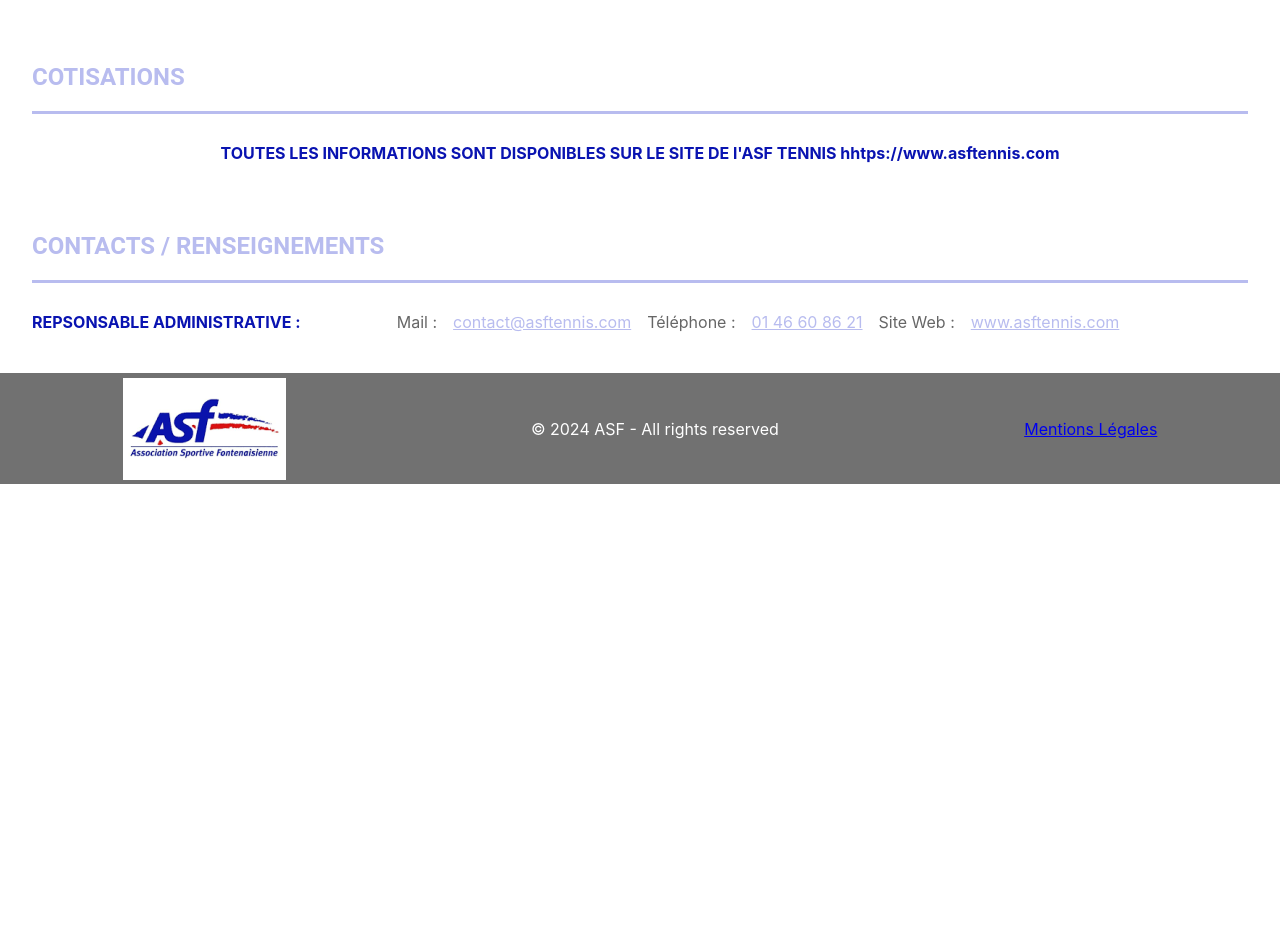
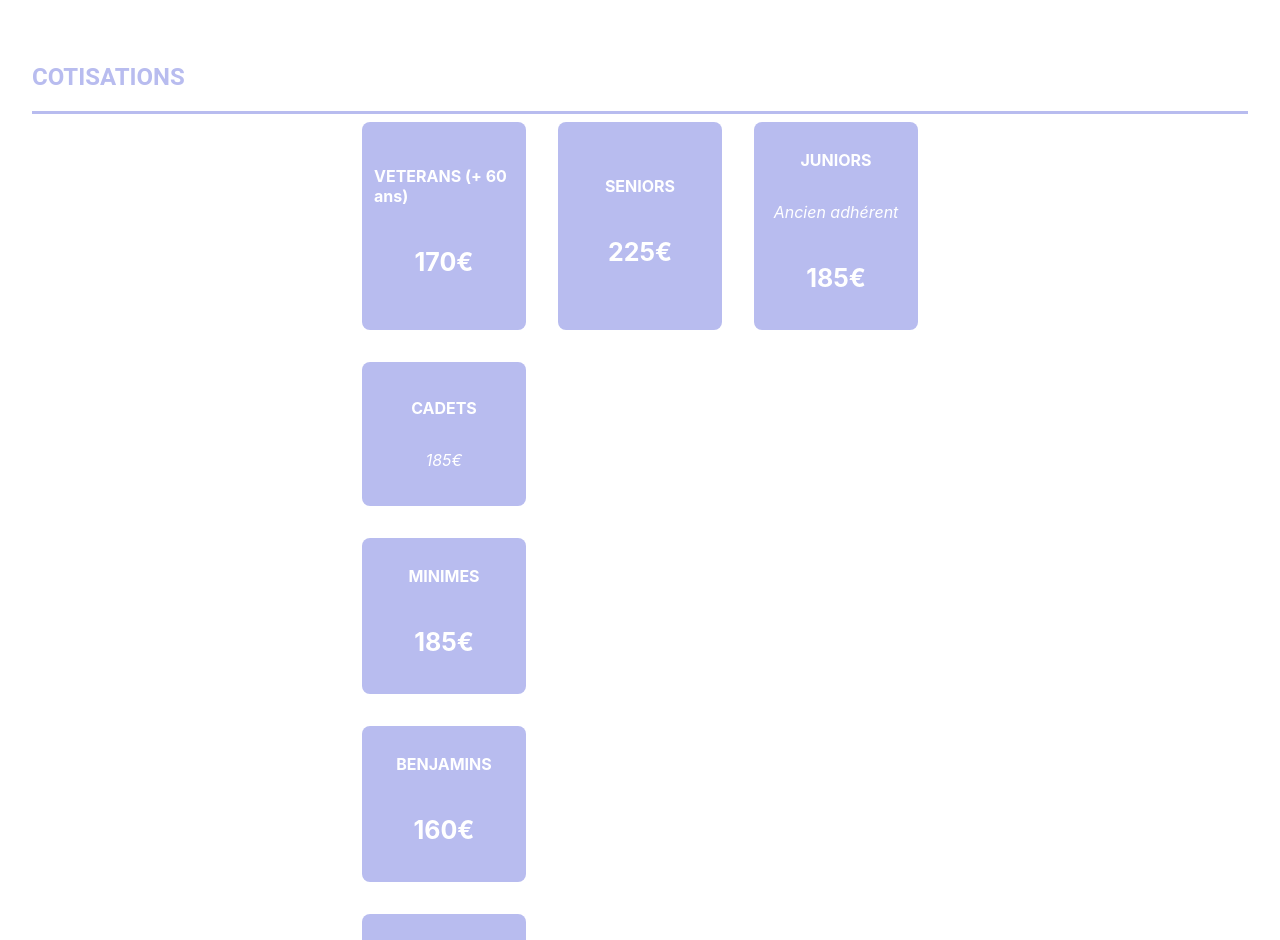
Before and after one commit to leaafos/ASF-1, a React (Create React App) app in the folder frontend/: page /tennisdetable in a window 1280 px wide. Shown: the part 2440-3380 px from the top of the page. Before the commit the page ends 2924 px from the top, so only its background shows below. Built offline with nearby package versions, Linux system fonts and the light colour scheme.

Commit message:
Mise à jour Infos cotisations - pages sport

```diff
--- a/frontend/src/pages/sports/Athletisme.jsx
+++ b/frontend/src/pages/sports/Athletisme.jsx
@@ -181,7 +181,7 @@ const Athletisme = () => {
               </p>
             </div>
           </div>
-          <div className="ligne-cotisations">
+
           <div className="case-cotisation">
             <p>
               <b>2012 ET AVANT</b>
@@ -205,7 +205,6 @@ const Athletisme = () => {
             </p>
           </div>
         </div>
-        </div>
         <h2>CONTACTS / RENSEIGNEMENTS</h2>
         <hr className="ligne-titre"></hr>
         <div className="contacts">
--- a/frontend/src/pages/sports/Badminton.jsx
+++ b/frontend/src/pages/sports/Badminton.jsx
@@ -214,7 +214,6 @@ const Badminton = () => {
               </p>
             </div>
           </div>
-          <div className="ligne-cotisations">
           <div className="case-cotisation">
             <p>
               <b>ADULTES</b>
@@ -235,7 +234,6 @@ const Badminton = () => {
             </p>
           </div>
         </div>
-        </div>
         <h2 className="h2">CONTACTS / RENSEIGNEMENTS</h2>
         <hr className="ligne-titre"></hr>
         <div className="contacts">
--- a/frontend/src/pages/sports/EcoleDeDanse.jsx
+++ b/frontend/src/pages/sports/EcoleDeDanse.jsx
@@ -406,7 +406,7 @@ const EcoleDeDanse = () => {
               </p>
             </div>
           </div>
-          <div className="ligne-cotisations">
+
           <div className="case-cotisation">
             <p>
               <b>DANSE JAZZ ADULTES</b>
@@ -444,7 +444,6 @@ const EcoleDeDanse = () => {
             </p>
           </div>
         </div>
-        </div>
         <h2>CONTACTS / RENSEIGNEMENTS</h2>
         <hr className="ligne-titre"></hr>
         <div className="contacts">
--- a/frontend/src/pages/sports/Football.jsx
+++ b/frontend/src/pages/sports/Football.jsx
@@ -397,7 +397,7 @@ const Football = () => {
               </p>
             </div>
           </div>
-          <div className="ligne-cotisations">
+
           <div className="case-cotisation">
             <p>
               <b>SÉNIORS</b>
@@ -425,7 +425,7 @@ const Football = () => {
               <b>200€</b>
             </p>
           </div>
-          </div>
+
           <div>
             <h4>ÉQUIMENET D'ENTRAÎNEMENT ET DE MATCH + LICENSE FFF COMPRIS</h4>
             <p>
--- a/frontend/src/pages/sports/GymnastiqueArtistique.jsx
+++ b/frontend/src/pages/sports/GymnastiqueArtistique.jsx
@@ -359,7 +359,7 @@ const GymnastiqueArtistique = () => {
               </p>
             </div>
           </div>
-          <div className="ligne-cotisations">
+
           <div className="case-cotisation">
             <p>
               <b>FITNESS 1H30</b>
@@ -413,7 +413,6 @@ const GymnastiqueArtistique = () => {
             <i>La séance</i>
           </p>
         </div>
-        </div>
         <h2>CONTACTS / RENSEIGNEMENTS</h2>
         <hr className="ligne-titre"></hr>
         <div className="contacts">
--- a/frontend/src/pages/sports/GymnastiqueRythmique.jsx
+++ b/frontend/src/pages/sports/GymnastiqueRythmique.jsx
@@ -198,7 +198,7 @@ const GymnastiqueRythmique = () => {
               </p>
             </div>
           </div>
-          <div className="ligne-cotisations">
+
           <div className="case-cotisation">
             <p>
               <b>3 HEURES</b>
@@ -223,7 +223,6 @@ const GymnastiqueRythmique = () => {
               <b>210€</b>
             </p>
           </div>
-          </div>
           <h4>
             Remise de 10% à partir du 2ème enfant lors de l'inscription en ligne
             sur MonClub avec le code de remise FRATERIE10.
--- a/frontend/src/pages/sports/JudoJuJitsu.jsx
+++ b/frontend/src/pages/sports/JudoJuJitsu.jsx
@@ -277,7 +277,7 @@ const JudoJuJitsu = () => {
               </p>
             </div>
           </div>
-          <div className="ligne-cotisations">
+
           <div className="case-cotisation">
             <p>
               <b>BENJAMINS ET MINIMES (2010 À 2013)</b>
@@ -303,7 +303,6 @@ const JudoJuJitsu = () => {
             </p>
           </div>
         </div>
-        </div>
         <h2>CONTACTS / RENSEIGNEMENTS</h2>
         <hr className="ligne-titre"></hr>
         <div className="contacts">
--- a/frontend/src/pages/sports/Petanque.jsx
+++ b/frontend/src/pages/sports/Petanque.jsx
@@ -157,7 +157,7 @@ const Petanque = () => {
               </p>
             </div>
           </div>
-          <div className="ligne-cotisations">
+
           <div className="case-cotisation">
             <p>
               <b>2012 ET AVANT</b>
@@ -181,7 +181,6 @@ const Petanque = () => {
             </p>
           </div>
         </div>
-        </div>
         <h2>CONTACTS / RENSEIGNEMENTS</h2>
         <hr className="ligne-titre"></hr>
         <div className="contacts">
--- a/frontend/src/pages/sports/Rugby.jsx
+++ b/frontend/src/pages/sports/Rugby.jsx
@@ -179,7 +179,7 @@ const Rugby = () => {
               </p>
             </div>
           </div>
-          <div className="ligne-cotisations">
+
           <div className="case-cotisation">
             <p>
               <b>FOLKLOS</b>
@@ -196,7 +196,7 @@ const Rugby = () => {
               <b>130€</b>
             </p>
           </div>
-          </div>
+
           <h4>
             Remise lors de l'inscription en ligne sur MonClub avec les codes
             suivants : <br />
--- a/frontend/src/pages/sports/TennisDeTable.jsx
+++ b/frontend/src/pages/sports/TennisDeTable.jsx
@@ -258,10 +258,121 @@ const TennisDeTable = () => {
         <h2>COTISATIONS</h2>
         <hr className="ligne-titre"></hr>
         <div className="cotisations">
-          <h4>
-            TOUTES LES INFORMATIONS SONT DISPONIBLES SUR LE SITE DE l'ASF TENNIS
-            hhtps://www.asftennis.com
-          </h4>
+          <div className="cotisations-lignes">
+            <div className="ligne-cotisations">
+              <div className="case-cotisation">
+                <p>
+                  <b>VETERANS (+ 60 ans)</b>
+                </p>
+                <p className="prix-cotisation">
+                  <b>170€</b>
+                </p>
+              </div>
+              <div className="case-cotisation">
+                <p>
+                  <b>SENIORS</b>
+                </p>
+                <p className="prix-cotisation">
+                  <b>225€</b>
+                </p>
+              </div>
+              <div className="case-cotisation">
+                <p>
+                  <b>JUNIORS</b>
+                </p>
+                <p>
+                  <i>Ancien adhérent</i>
+                </p>
+                <p className="prix-cotisation">
+                  <b>185€</b>
+                </p>
+              </div>
+            </div>
+            <div className="case-cotisation">
+              <p>
+                <b>CADETS</b>
+              </p>
+              <p>
+                <i>185€</i>
+              </p>
+            </div>
+            <div className="case-cotisation">
+              <p>
+                <b>MINIMES</b>
+              </p>
+              <p className="prix-cotisation">
+                <b>185€</b>
+              </p>
+            </div>
+            <div className="case-cotisation">
+              <p>
+                <b>BENJAMINS </b>
+              </p>
+              <p className="prix-cotisation">
+                <b>160€</b>
+              </p>
+            </div>
+            <div className="case-cotisation">
+              <p>
+                <b>CORPORATIFS </b>
+              </p>
+              <p className="prix-cotisation">
+                <b>160€</b>
+              </p>
+            </div>
+            <div className="case-cotisation">
+              <p>
+                <b>ETUDIANTS </b>
+              </p>
+              <p className="prix-cotisation">
+                <b>150€</b>
+              </p>
+            </div>
+            <div className="case-cotisation">
+              <p>
+                <b>LOISIRS FAMILIAL </b>
+              </p>
+              <p className="prix-cotisation">
+                <b>150€</b>
+              </p>
+            </div>
+            <div className="case-cotisation">
+              <p>
+                <b>EXTERIEURS </b>
+              </p>
+              <p className="prix-cotisation">
+                <b>130€</b>
+              </p>
+            </div>
+            <h4>
+              Pour participer aux compétitions individuelles, à régler en sus
+              pour :{" "}
+            </h4>
+            <div className="case-cotisation">
+              <p>
+                <b>SENIORS - VETERANS</b>
+              </p>
+              <p className="prix-cotisation">
+                <b>58€</b>
+              </p>
+            </div>
+            <div className="case-cotisation">
+              <p>
+                <b>JUNIORS - CADETS - MINIMES </b>
+              </p>
+              <p className="prix-cotisation">
+                <b>50€</b>
+              </p>
+            </div>
+            <div className="case-cotisation">
+              <p>
+                <b>BENJAMINS - POUSSINS </b>
+              </p>
+              <p className="prix-cotisation">
+                <b>35€</b>
+              </p>
+            </div>
+          </div>
         </div>
         <h2>CONTACTS / RENSEIGNEMENTS</h2>
         <hr className="ligne-titre"></hr>
--- a/frontend/src/pages/sports/VolleyBall.jsx
+++ b/frontend/src/pages/sports/VolleyBall.jsx
@@ -252,7 +252,7 @@ const VolleyBall = () => {
               </p>
             </div>
           </div>
-          <div className="ligne-cotisations">
+
           <div className="case-cotisation">
             <p>
               <b>VOLLEY LOISIR</b>
@@ -268,7 +268,6 @@ const VolleyBall = () => {
             <p className="prix-cotisation">
               <b>260€</b>
             </p>
-            </div>
           </div>
         </div>
         <h2>CONTACTS / RENSEIGNEMENTS</h2>
```
Also changed, not shown: frontend/src/pages/sports/Natation.jsx (+4 -8 lines). Lines whose indentation alone changed are shown as unchanged.
